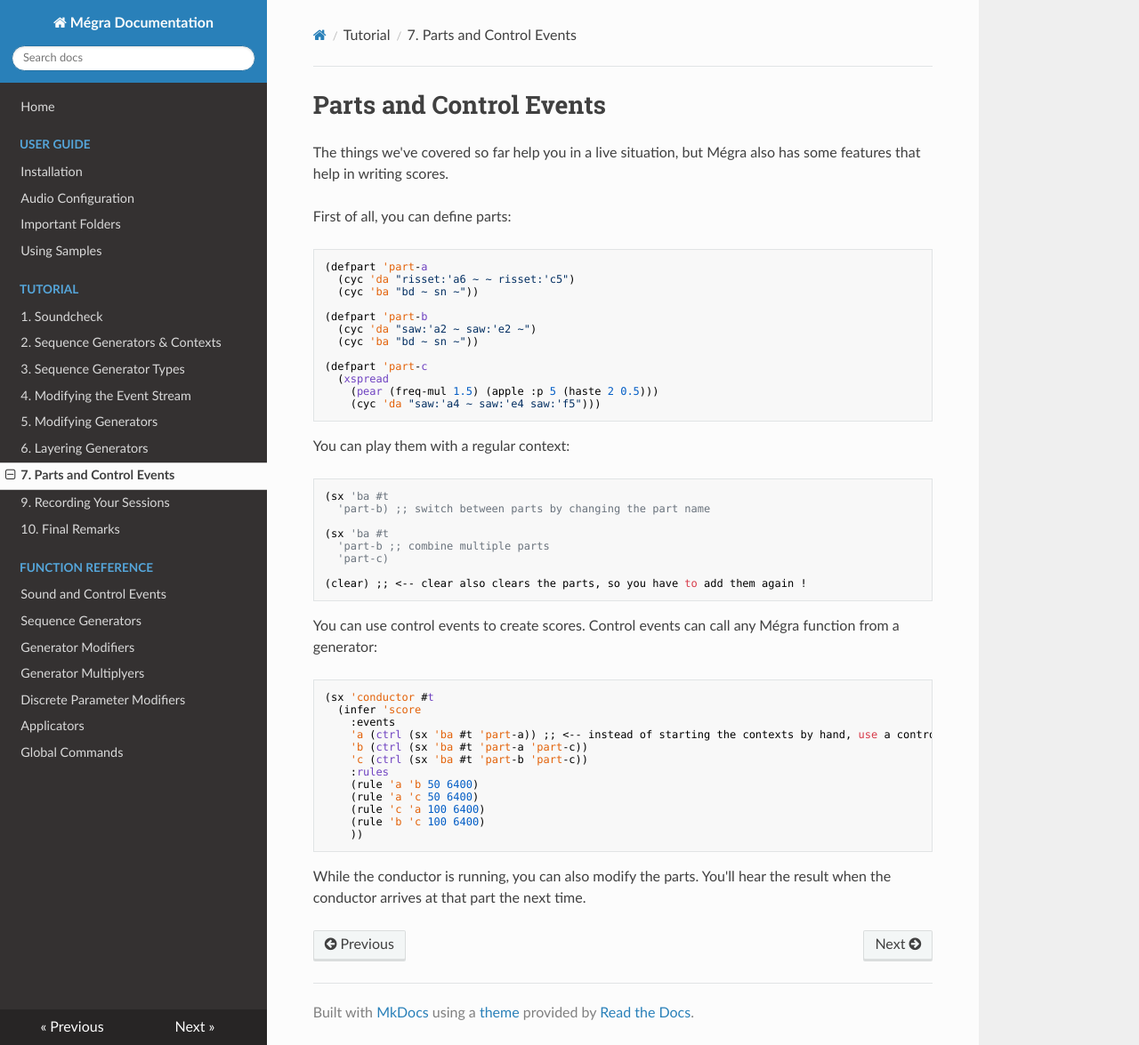
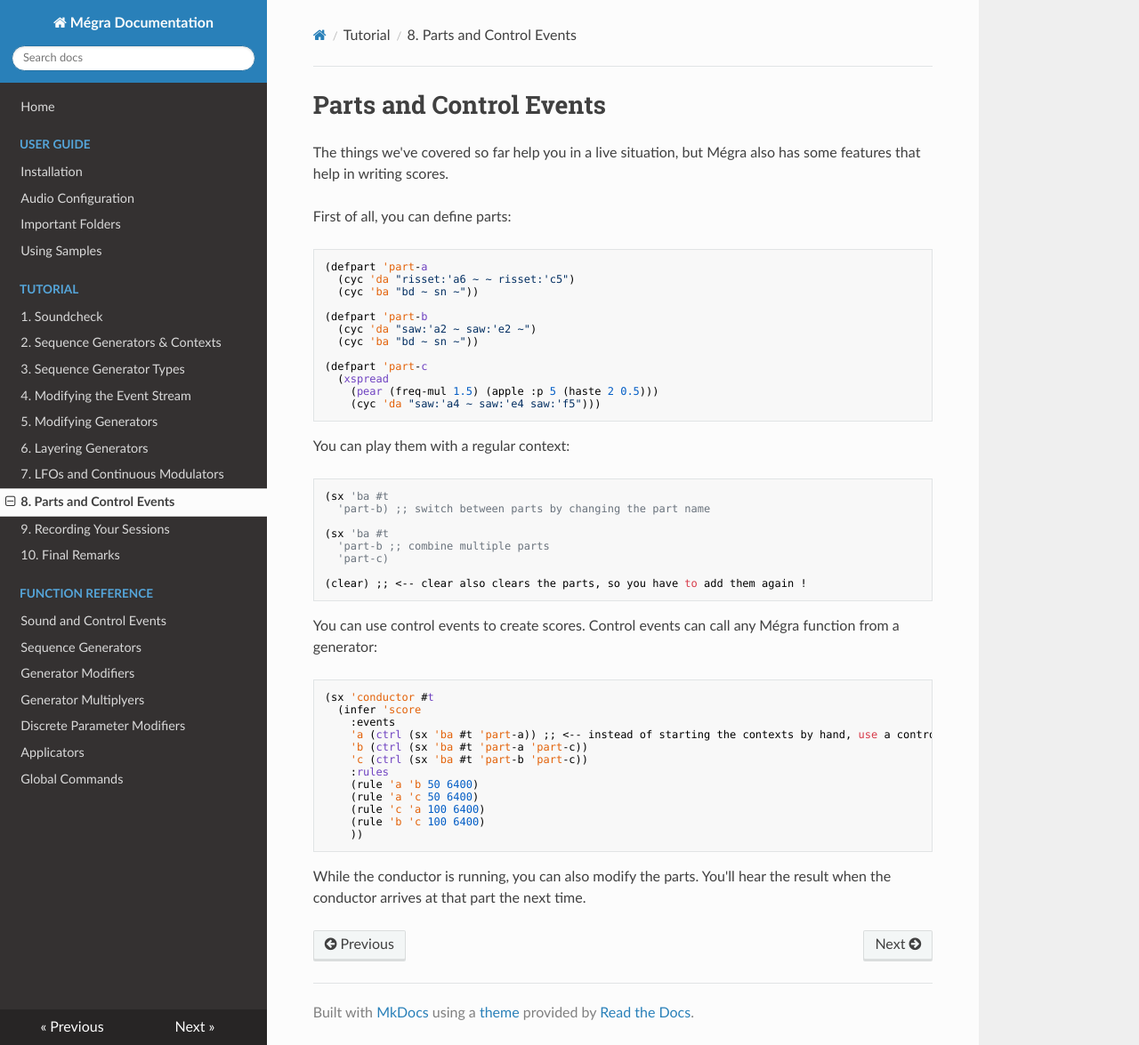
Before and after one commit to the-drunk-coder/megra-doc, an MkDocs documentation site: the page built from docs/tutorial/parts-and-control-events.md, in a window 1280 px wide and 1175 px high. Shown: the whole window at 89% size. Built offline with MkDocs 1.6.1, drawn with Linux system fonts in a browser that asks for light colours; nearby versions of some CDN libraries.

Commit message:
add introduction on lfos

```diff
--- a/mkdocs.yml
+++ b/mkdocs.yml
@@ -14,7 +14,8 @@ nav:
         - '4. Modifying the Event Stream' : 'tutorial/modifying-the-event-stream.md'
         - '5. Modifying Generators' : 'tutorial/modifying-sequence-generators.md'
         - '6. Layering Generators' : 'tutorial/multiplying-generators.md'
-        - '7. Parts and Control Events' : 'tutorial/parts-and-control-events.md'
+        - '7. LFOs and Continuous Modulators' : 'tutorial/lfos-and-continuous-time-modulators.md'
+        - '8. Parts and Control Events' : 'tutorial/parts-and-control-events.md'
         - '9. Recording Your Sessions' : 'tutorial/recording.md'
         - '10. Final Remarks' : 'tutorial/final-remarks.md'
     - 'Function Reference' :
```
Also changed, not shown: docs/tutorial/lfos-and-continuous-time-modulators.md (added, +32 -0 lines).
